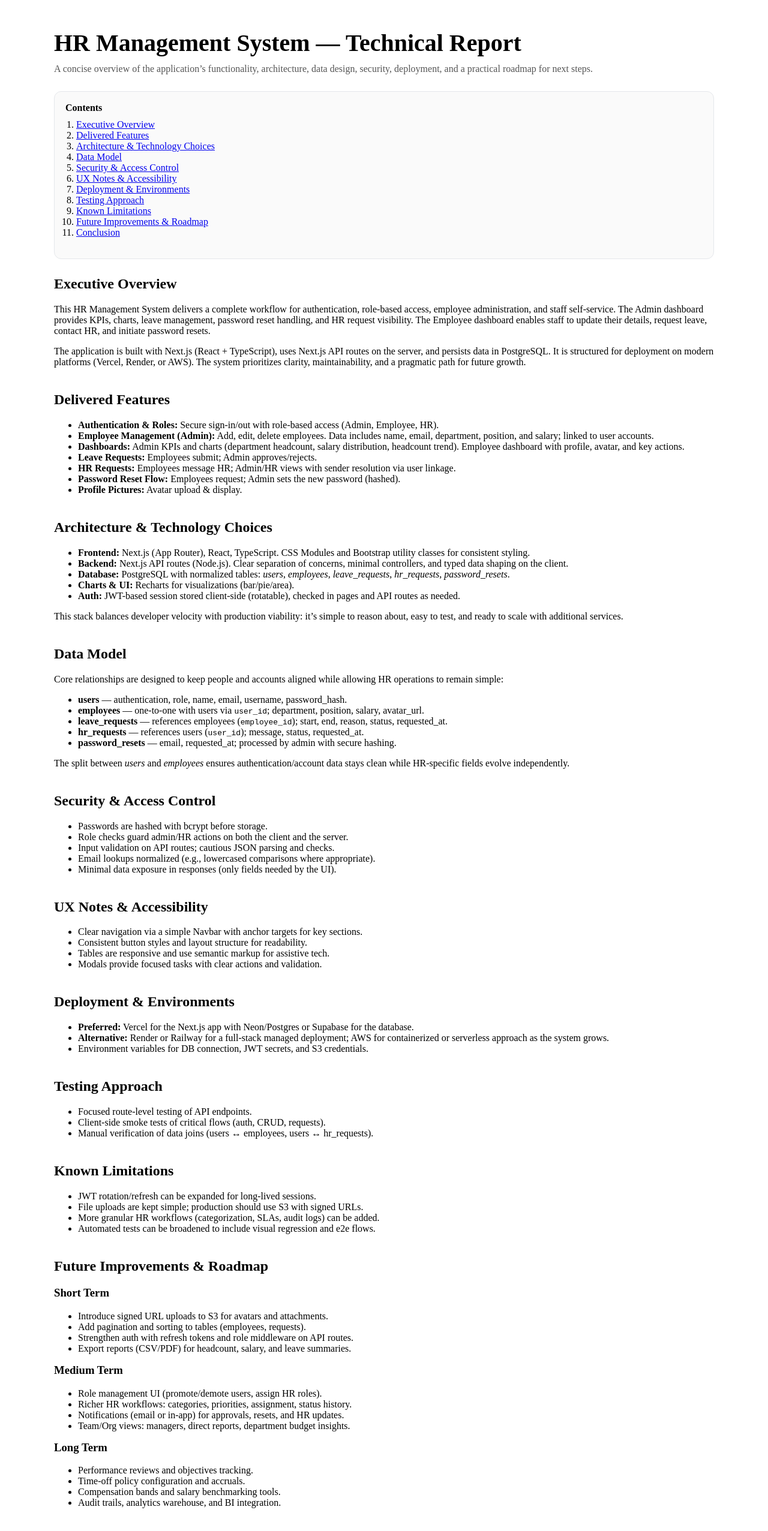
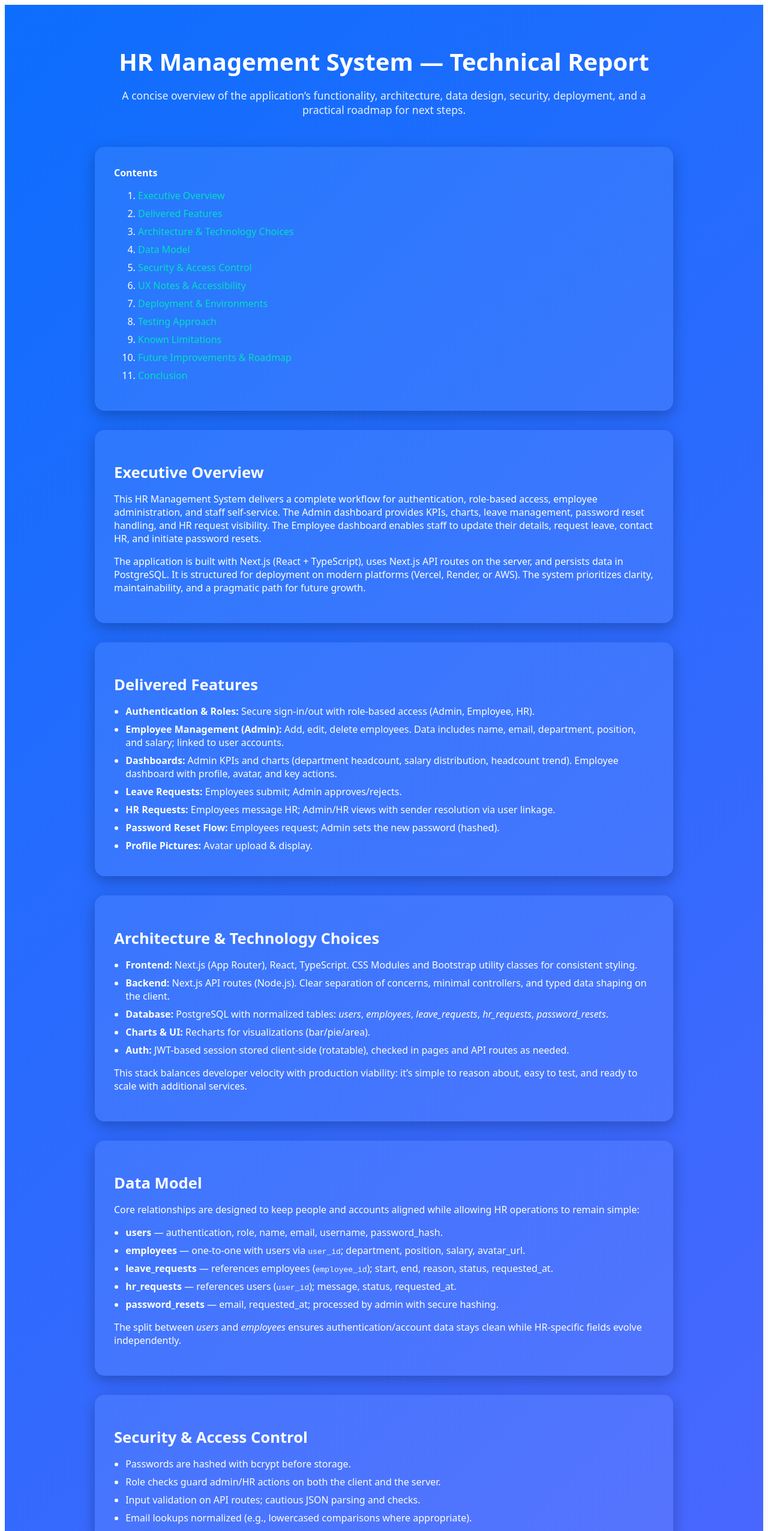
Before and after one commit to Alexander-Milligan/humanitarianoperationsApp, a Next.js app: page /report in a window 1280 px wide. Shown: the top 2553 px of the page at 60% size. Built offline with nearby package versions, Linux system fonts and the light colour scheme.

Commit message:
styles and layout report update

```diff
--- a/app/report/page.tsx
+++ b/app/report/page.tsx
@@ -1,3 +1,5 @@
+import styles from "./report.module.css";
+
 export const metadata = {
   title: "System Report – HR Management System",
   description:
@@ -6,30 +8,19 @@ export const metadata = {
 
 export default function ReportPage() {
   return (
-    <main style={{ padding: "40px 20px", maxWidth: 1100, margin: "0 auto" }}>
-      <header style={{ marginBottom: 28 }}>
-        <h1 style={{ margin: 0, fontSize: 40, lineHeight: 1.2 }}>
-          HR Management System — Technical Report
-        </h1>
-        <p style={{ marginTop: 10, color: "#555", fontSize: 16 }}>
+    <main className={styles.page}>
+      <header className={styles.header}>
+        <h1>HR Management System — Technical Report</h1>
+        <p>
           A concise overview of the application’s functionality, architecture,
           data design, security, deployment, and a practical roadmap for next
           steps.
         </p>
       </header>
 
-      <nav
-        aria-label="Table of contents"
-        style={{
-          border: "1px solid #e5e7eb",
-          borderRadius: 12,
-          padding: 18,
-          marginBottom: 28,
-          background: "#fafafa",
-        }}
-      >
+      <nav aria-label="Table of contents" className={styles.card}>
         <strong>Contents</strong>
-        <ol style={{ marginTop: 10, paddingLeft: 18 }}>
+        <ol>
           <li>
             <a href="#overview">Executive Overview</a>
           </li>
@@ -66,7 +57,7 @@ export default function ReportPage() {
         </ol>
       </nav>
 
-      <section id="overview" style={{ marginBottom: 40 }}>
+      <section id="overview" className={styles.card}>
         <h2>Executive Overview</h2>
         <p>
           This HR Management System delivers a complete workflow for
@@ -85,7 +76,7 @@ export default function ReportPage() {
         </p>
       </section>
 
-      <section id="features" style={{ marginBottom: 40 }}>
+      <section id="features" className={styles.card}>
         <h2>Delivered Features</h2>
         <ul>
           <li>
@@ -120,7 +111,7 @@ export default function ReportPage() {
         </ul>
       </section>
 
-      <section id="architecture" style={{ marginBottom: 40 }}>
+      <section id="architecture" className={styles.card}>
         <h2>Architecture & Technology Choices</h2>
         <ul>
           <li>
@@ -153,7 +144,7 @@ export default function ReportPage() {
         </p>
       </section>
 
-      <section id="data" style={{ marginBottom: 40 }}>
+      <section id="data" className={styles.card}>
         <h2>Data Model</h2>
         <p>
           Core relationships are designed to keep people and accounts aligned
@@ -188,7 +179,7 @@ export default function ReportPage() {
         </p>
       </section>
 
-      <section id="security" style={{ marginBottom: 40 }}>
+      <section id="security" className={styles.card}>
         <h2>Security & Access Control</h2>
         <ul>
           <li>Passwords are hashed with bcrypt before storage.</li>
@@ -209,7 +200,7 @@ export default function ReportPage() {
         </ul>
       </section>
 
-      <section id="ux" style={{ marginBottom: 40 }}>
+      <section id="ux" className={styles.card}>
         <h2>UX Notes & Accessibility</h2>
         <ul>
           <li>
@@ -228,7 +219,7 @@ export default function ReportPage() {
         </ul>
       </section>
 
-      <section id="deployment" style={{ marginBottom: 40 }}>
+      <section id="deployment" className={styles.card}>
         <h2>Deployment & Environments</h2>
         <ul>
           <li>
@@ -247,7 +238,7 @@ export default function ReportPage() {
         </ul>
       </section>
 
-      <section id="testing" style={{ marginBottom: 40 }}>
+      <section id="testing" className={styles.card}>
         <h2>Testing Approach</h2>
         <ul>
           <li>Focused route-level testing of API endpoints.</li>
@@ -261,7 +252,7 @@ export default function ReportPage() {
         </ul>
       </section>
 
-      <section id="limits" style={{ marginBottom: 40 }}>
+      <section id="limits" className={styles.card}>
         <h2>Known Limitations</h2>
         <ul>
           <li>JWT rotation/refresh can be expanded for long-lived sessions.</li>
@@ -280,10 +271,10 @@ export default function ReportPage() {
         </ul>
       </section>
 
-      <section id="roadmap" style={{ marginBottom: 40 }}>
+      <section id="roadmap" className={styles.card}>
         <h2>Future Improvements & Roadmap</h2>
 
-        <h3 style={{ marginTop: 12 }}>Short Term</h3>
+        <h3>Short Term</h3>
         <ul>
           <li>
             Introduce signed URL uploads to S3 for avatars and attachments.
@@ -298,7 +289,7 @@ export default function ReportPage() {
           </li>
         </ul>
 
-        <h3 style={{ marginTop: 12 }}>Medium Term</h3>
+        <h3>Medium Term</h3>
         <ul>
           <li>Role management UI (promote/demote users, assign HR roles).</li>
           <li>
@@ -315,7 +306,7 @@ export default function ReportPage() {
           </li>
         </ul>
 
-        <h3 style={{ marginTop: 12 }}>Long Term</h3>
+        <h3>Long Term</h3>
         <ul>
           <li>Performance reviews and objectives tracking.</li>
           <li>Time-off policy configuration and accruals.</li>
@@ -324,7 +315,7 @@ export default function ReportPage() {
         </ul>
       </section>
 
-      <section id="conclusion" style={{ marginBottom: 16 }}>
+      <section id="conclusion" className={styles.card}>
         <h2>Conclusion</h2>
         <p>
           This system meets the assessment requirements and goes further with a
@@ -335,11 +326,9 @@ export default function ReportPage() {
         </p>
       </section>
 
-      <hr style={{ margin: "32px 0" }} />
+      <hr />
 
-      <p style={{ fontSize: 14, color: "#666" }}>
-        HR Management System — Report Page
-      </p>
+      <p className={styles.footer}>HR Management System — Report Page</p>
     </main>
   );
 }
--- /dev/null
+++ b/app/report/report.module.css
@@ -0,0 +1,89 @@
+/* ===== Report Page Styles ===== */
+
+.page {
+  display: flex;
+  flex-direction: column;
+  align-items: center;
+  padding: 40px 20px;
+  min-height: 100vh;
+  background: linear-gradient(135deg, #0d6efd, #6c63ff);
+  font-family: system-ui, sans-serif;
+  color: #fff;
+}
+
+/* ===== Header ===== */
+.header {
+  text-align: center;
+  max-width: 900px;
+  margin-bottom: 2rem;
+}
+.header h1 {
+  font-size: 2.5rem;
+  font-weight: 700;
+  margin-bottom: 0.5rem;
+}
+.header p {
+  font-size: 1.1rem;
+  opacity: 0.9;
+}
+
+/* ===== Card Containers ===== */
+.card {
+  background: rgba(255, 255, 255, 0.08);
+  border-radius: 16px;
+  padding: 2rem;
+  margin-bottom: 2rem;
+  width: 100%;
+  max-width: 900px;
+  box-shadow: 0 8px 24px rgba(0, 0, 0, 0.25);
+  color: #fff;
+}
+
+/* ===== Headings ===== */
+.card h2 {
+  font-size: 1.6rem;
+  font-weight: 700;
+  margin-bottom: 1rem;
+}
+.card h3 {
+  font-size: 1.2rem;
+  margin-top: 1rem;
+  margin-bottom: 0.5rem;
+}
+
+/* ===== Lists ===== */
+.card ul {
+  padding-left: 1.2rem;
+  margin: 0.5rem 0;
+}
+.card li {
+  margin-bottom: 0.5rem;
+}
+
+/* ===== Links ===== */
+.card a {
+  color: #00e0c3;
+  text-decoration: none;
+  font-weight: 500;
+}
+.card a:hover {
+  text-decoration: underline;
+}
+
+/* ===== Footer ===== */
+.footer {
+  margin-top: 2rem;
+  font-size: 0.85rem;
+  color: rgba(255, 255, 255, 0.75);
+  text-align: center;
+}
+
+/* ===== Responsive ===== */
+@media (max-width: 768px) {
+  .header h1 {
+    font-size: 2rem;
+  }
+  .card {
+    padding: 1.5rem;
+  }
+}
```
